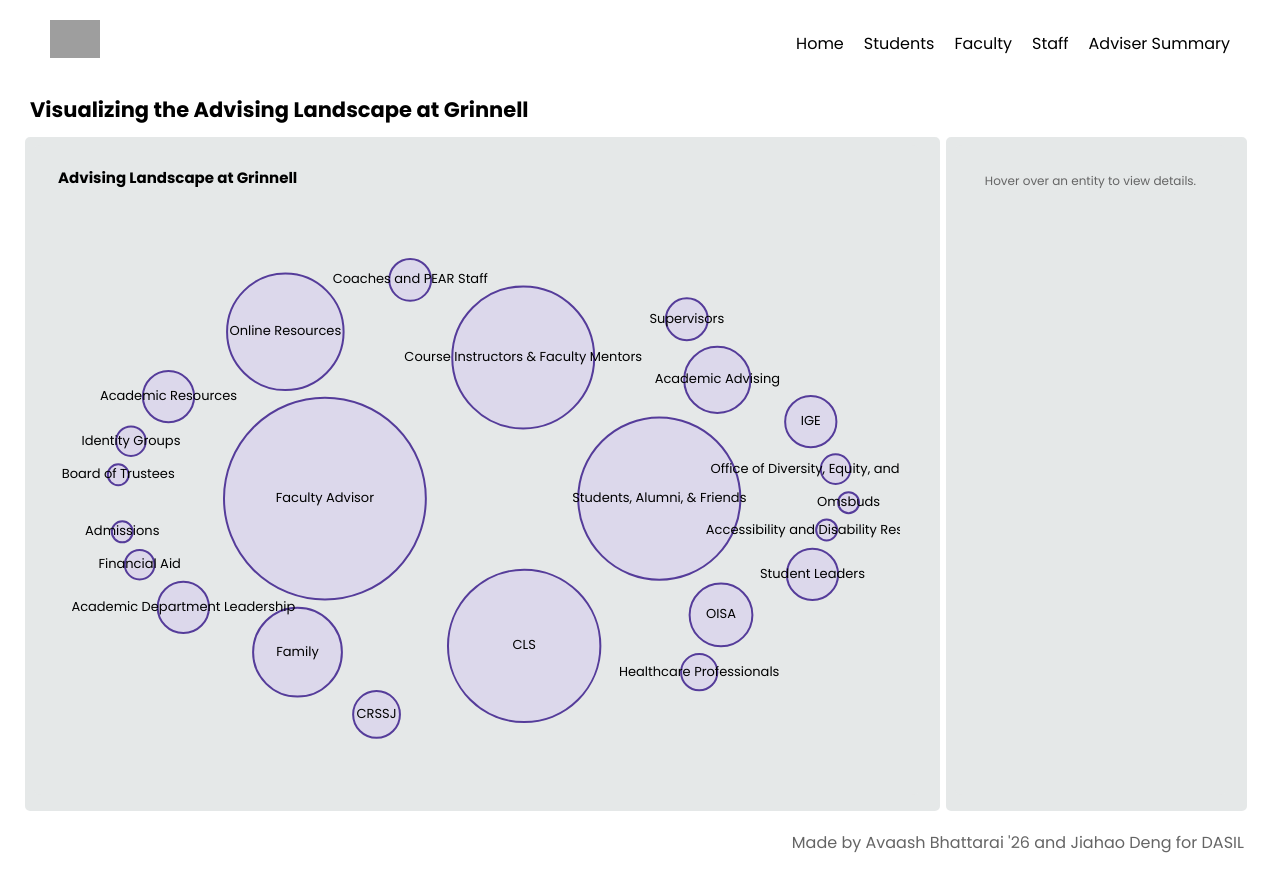
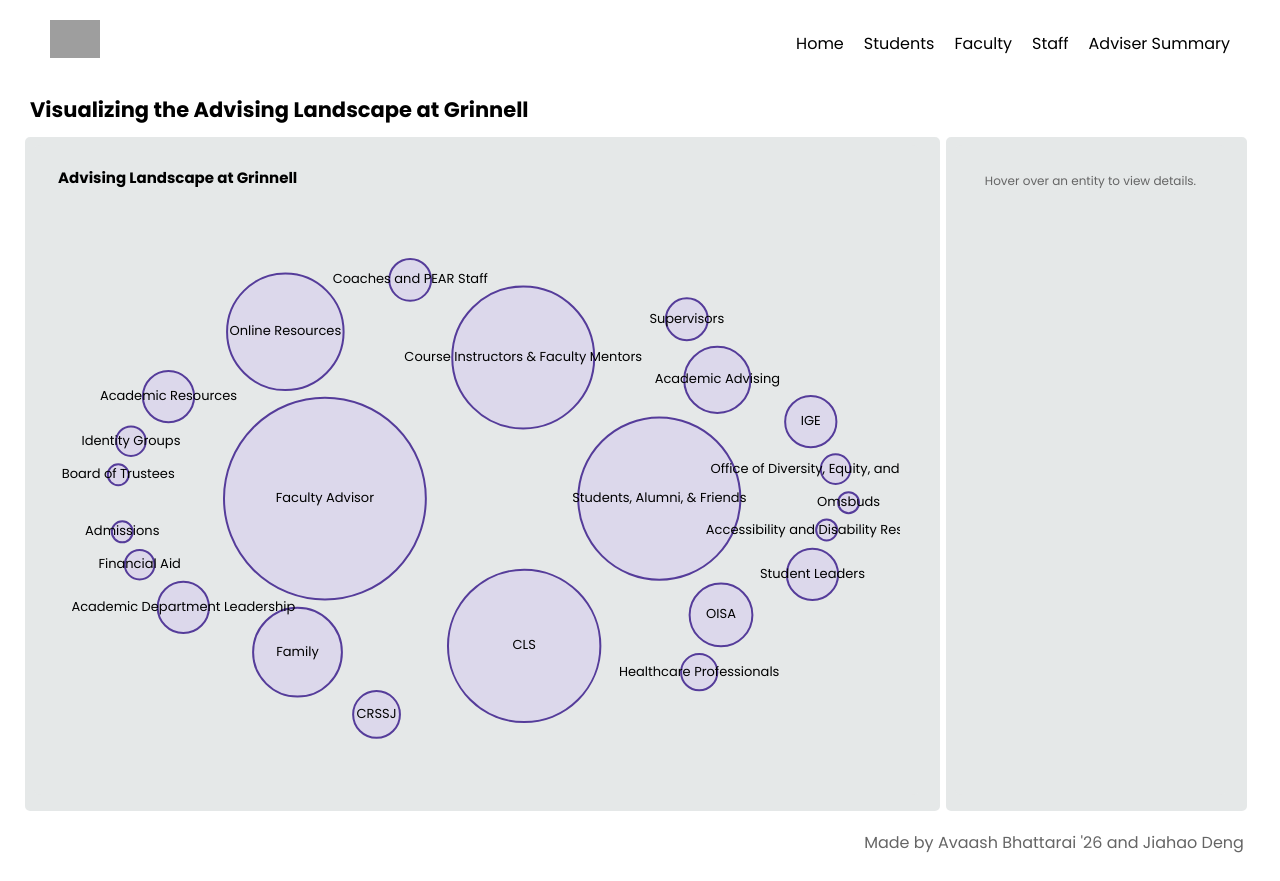
Before and after one commit to Jiahao-Grinnell/Advising-Map-Dashboard, a React (Create React App) app: page / in a window 1280 px wide. Built offline with nearby package versions, Linux system fonts and the light colour scheme; grey boxes are pictures that could not be loaded.

Commit message:
Update App.tsx

```diff
--- a/src/App.tsx
+++ b/src/App.tsx
@@ -21,7 +21,7 @@
         <Route path="advisor-summary" element={<SummaryPage />} />
       </Routes>
       <p className="footer">
-        Made by Avaash Bhattarai '26 and Jiahao Deng for DASIL
+        Made by Avaash Bhattarai '26 and Jiahao Deng
       </p>
     </BrowserRouter>
   );
```
